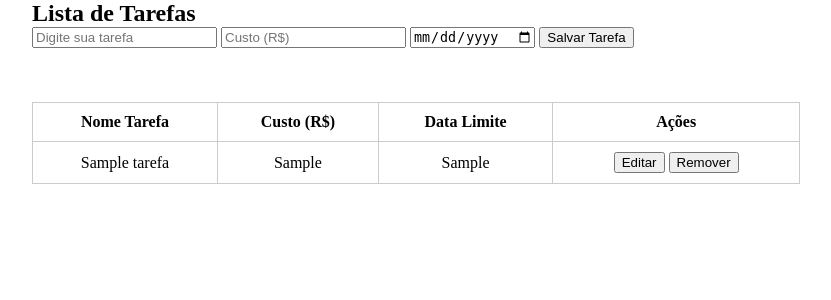
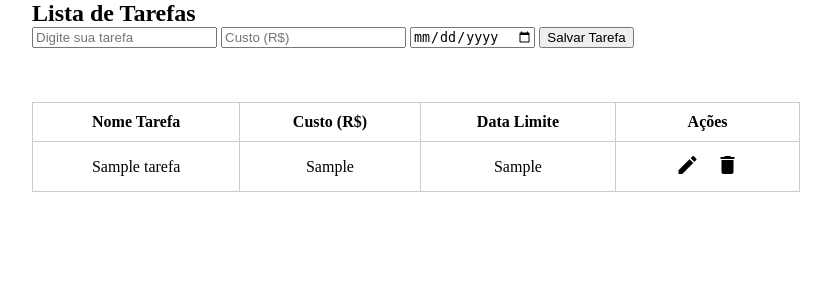
Before and after one commit to evedc/teste-fatto, a PHP site: page / in a window 1280 px wide. Shown: the top 300 px of the page, without its empty margins (224-1055 px from the left). Run offline with PHP 8.4, Linux system fonts and the light colour scheme; tables that the repository leaves empty or names only in its code hold one stand-in row (values such as "Sample post").

Commit message:
upload buttons

```diff
--- a/index.php
+++ b/index.php
@@ -9,6 +9,9 @@
     <link rel="stylesheet" href="styles.css">
     <meta http-equiv="X-UA-Compatible" content="IE=edge">
     <meta name="viewport" content="width=device-width, initial-scale=1.0">
+    <!-- Icons Google-->
+    <link href="https://fonts.googleapis.com/icon?family=Material+Icons" rel="stylesheet">
+
     <title>Lista de Tarefas</title>
 </head>
 <body>
@@ -66,7 +69,6 @@
     $dados = $sql->fetchAll();
 
    ?>
-
 <?php
 
 if (count($dados) > 0) {
@@ -84,10 +86,15 @@
                 <td>" . htmlspecialchars($valor['custo']) . "</td>
                 <td>" . htmlspecialchars($valor['data_limite']) . "</td>
                 <td>
-                    <button onclick='openEditModal(" . $valor['id'] . ", \"" . htmlspecialchars($valor['nome']) . "\", " . htmlspecialchars($valor['custo']) . ", \"" . htmlspecialchars($valor['data_limite']) . "\")'>Editar</button>
+
+                    <button onclick='openEditModal(" . $valor['id'] . ", \"" . htmlspecialchars($valor['nome']) . "\", " . htmlspecialchars($valor['custo']) . ", \"" . htmlspecialchars($valor['data_limite']) . "\")' style='background:none; border:none; cursor:pointer;'>
+                        <span class='material-icons'>edit</span>
+                    </button>
                     <form method='post' style='display:inline;'>
                         <input type='hidden' name='id' value='" . htmlspecialchars($valor['id']) . "'>
-                        <button type='submit' name='remover' onclick='return confirm(\"Tem certeza que deseja remover esta tarefa?\");'>Remover</button>
+                        <button type='submit' name='remover' onclick='return confirm(\"Tem certeza que deseja remover esta tarefa?\");' style='background:none; border:none; cursor:pointer;'>
+                            <span class='material-icons'>delete</span>
+                        </button>
                     </form>
                 </td>
               </tr>";
```
